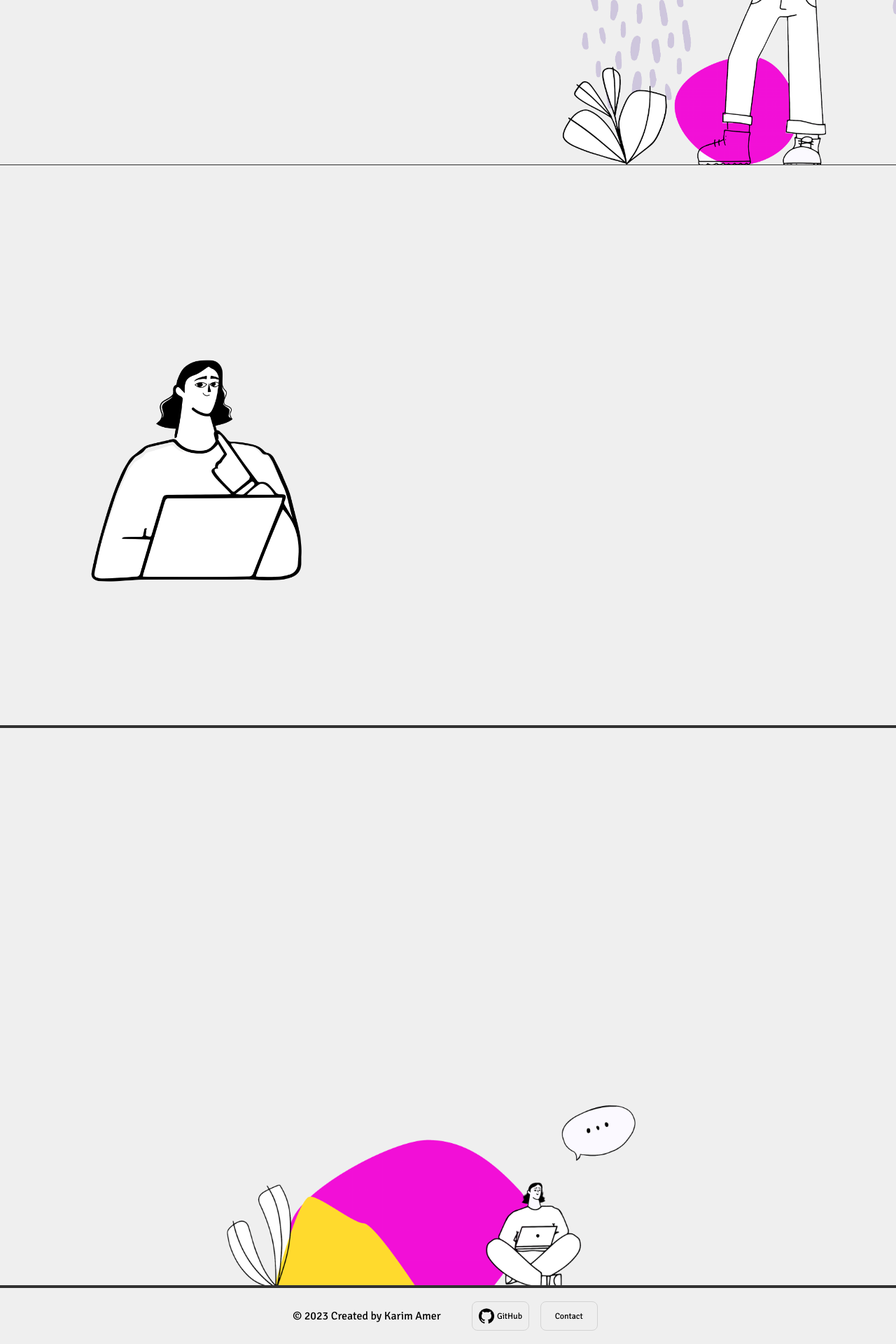
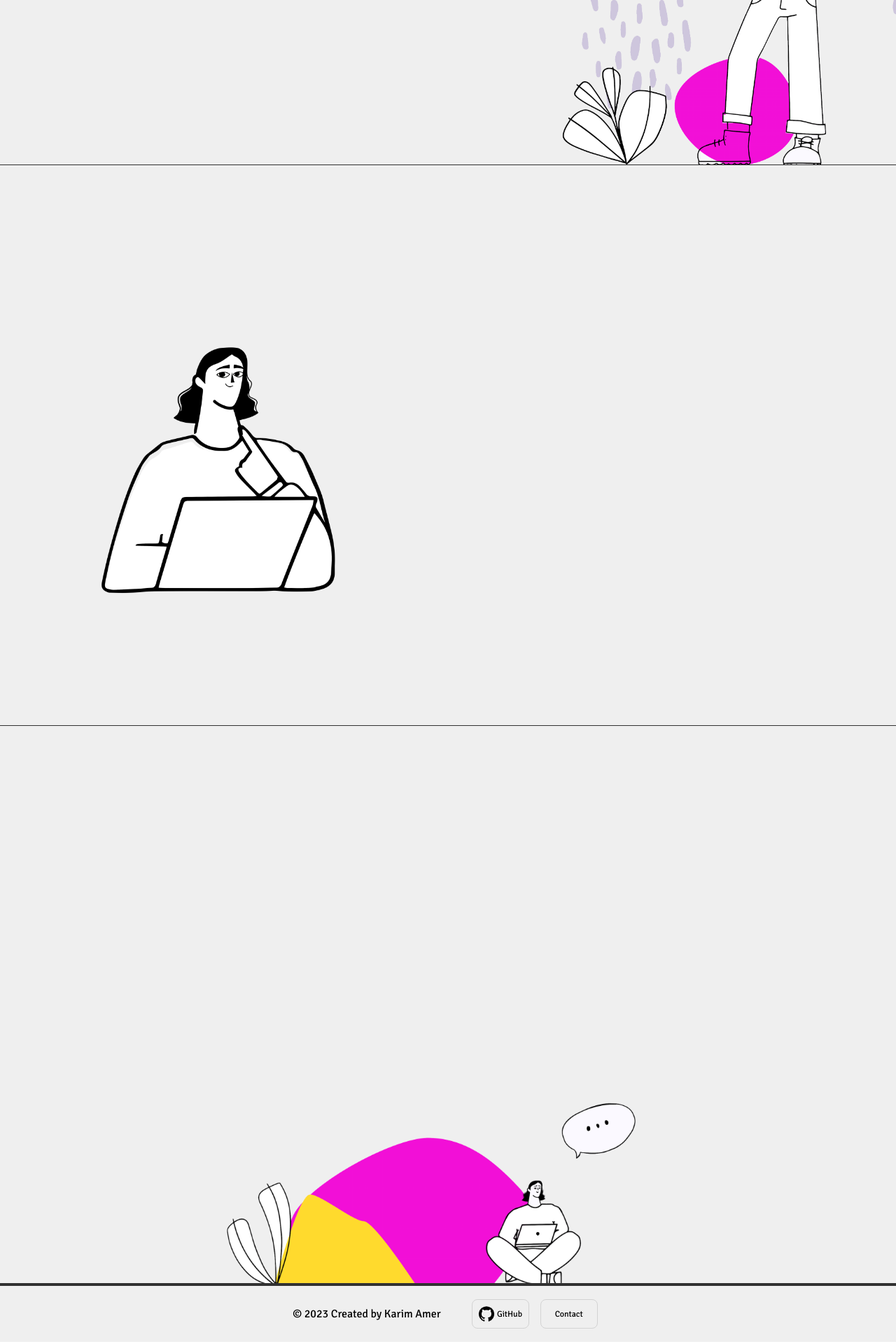
Before and after one commit to kaaf7/personal_website, a React (Create React App) app: page / in a window 1280 px wide. Shown: the part 1369-3289 px from the top of the page at 70% size. Built offline with nearby package versions, Linux system fonts and the light colour scheme; grey boxes are pictures that could not be loaded.

Commit message:
edit section border

```diff
--- a/src/Components/ThirdSection.jsx
+++ b/src/Components/ThirdSection.jsx
@@ -14,32 +14,34 @@ const Container = styled.div`
   overflow: hidden;
   transition: 0.5s;
   background-color: #efefef;
-  border-bottom: 0.5vh solid #313131;
+  border-bottom: 0.1vh solid #313131;
 `;
 const TextContainer = styled.div`
   display: flex;
   flex-direction: column;
   justify-content: center;
   align-items: center;
+  text-align: center;
   height: 100%;
   width: 50%;
-  margin-right: 5vw;
   overflow: hidden;
+
 `;
 const Text = styled.h1`
   color: #313131;
   font-size: 6vh;
   width: 90%;
-  font-family: 'Signika', sans-serif;
+  font-family: "Signika", sans-serif;
 `;
 
 const Wrapper = styled.div`
   position: relative;
   display: flex;
   justify-content: center;
-  align-items: flex-end;
+  align-items: center;
   flex: 1;
   overflow: hidden;
+
 `;
 
 const WelcomImage = styled.img`
@@ -102,8 +104,7 @@ const ThirdSection = () => {
       </Wrapper>
       <TextContainer className="thirdSectionText">
         <Text>I'M A FULLL-STACK DEVELOPER</Text>
-        <Technologies dimension="100" />
-
+        <Technologies dimension="90" />
         <KeyboardDoubleArrowDownIcon
           className="arrow"
           sx={{ transform: "scale(6)", marginTop: "10vh", color: "#313131" }}
```
